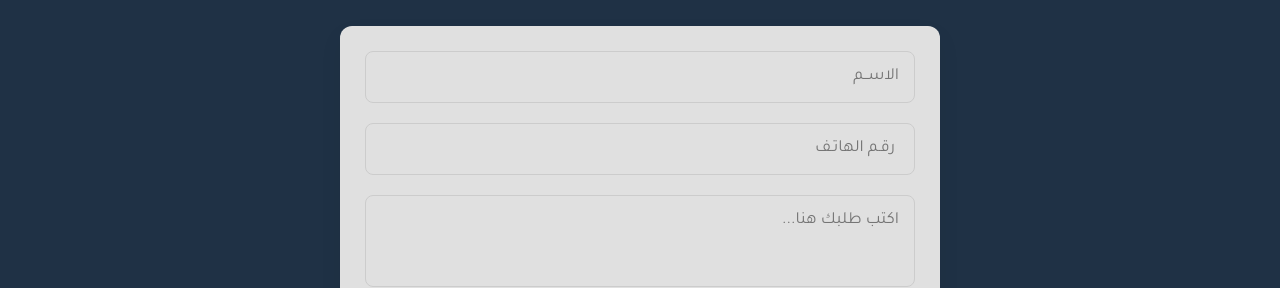
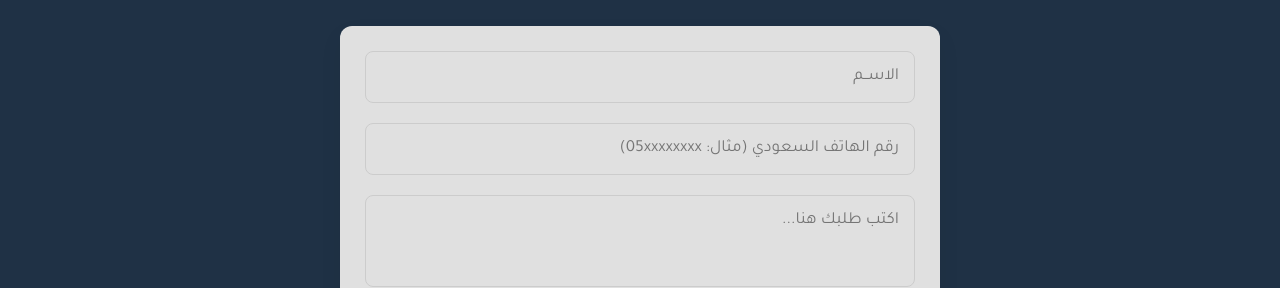
Before and after one commit to Ahmed-Abozied1/Sohail-Realestate, a React (Create React App) app: page / in a window 1280 px wide. Shown: the part 4380-4668 px from the top of the page. Built offline with nearby package versions, Linux system fonts and the light colour scheme.

Commit message:
add images to protofolio

```diff
--- a/src/components/common_components/custom_phone_input/CustomPhoneInput.jsx
+++ b/src/components/common_components/custom_phone_input/CustomPhoneInput.jsx
@@ -1,43 +1,31 @@
 import { useState } from "react";
-import PhoneInput from "react-phone-input-2";
 import classes from "./CustomPhoneInput.module.css";
 
 export const CustomPhoneInput = ({ getValues, bgColor }) => {
+  const [phoneNumber, setPhoneNumber] = useState("");
 
-    const [phoneNumber, setPhoneNumber] = useState("");
-    const phoneRegex = /^\+[\d]{1} \([\d]{2,3}\) [\d]{2,3}-[\d]{2,3}-[\d]{2}$/;
+  const handleInputChange = (e) => {
+    const value = e.target.value;
 
-    const setPhoneNumberToRuCode = () => {
-        setPhoneNumber("");
-        phoneNumberInputHandler("");
-    };
+    // اسمح فقط بالأرقام
+    const onlyDigits = value.replace(/\D/g, '');
 
-    const phoneNumberInputHandler = (event) => {
+    // تحقق من أن الرقم سعودي: يبدأ بـ 5 أو 05 وطوله من 9 إلى 10 أرقام
+    const isValid = /^(05\d{8}|5\d{8})$/.test(onlyDigits);
 
-        let inputNumber = String(event).replace(/(\d{1})(\d{3})(\d{3})(\d{2})(\d{2})/, "+$1 ($2) $3-$4-$5");
+    setPhoneNumber(onlyDigits);
+    getValues(onlyDigits, isValid);
+  };
 
-        if(inputNumber.match(phoneRegex)) {
-            getValues(inputNumber, true);
-        } else {
-            getValues(inputNumber, false);
-        }
-
-        setPhoneNumber(inputNumber);
-
-    };
-
-
-    return (
-
-        <PhoneInput value={phoneNumber}
-            onChange={phoneNumberInputHandler}
-            onFocus={setPhoneNumberToRuCode}
-            specialLabel={false}
-            placeholder=" رقـم الهاتـف"
-
-            autoFormat={true}
-            inputClass={classes.phoneInput}
-            inputStyle={bgColor && {background: bgColor}}
-        />
-    );
-}
+  return (
+    <input
+      type="tel"
+      value={phoneNumber}
+      onChange={handleInputChange}
+      placeholder="رقم الهاتف السعودي (مثال: 05xxxxxxxx)"
+      className={classes.phoneInput}
+      style={bgColor ? { background: bgColor } : {}}
+      maxLength={10}
+    />
+  );
+};
```
